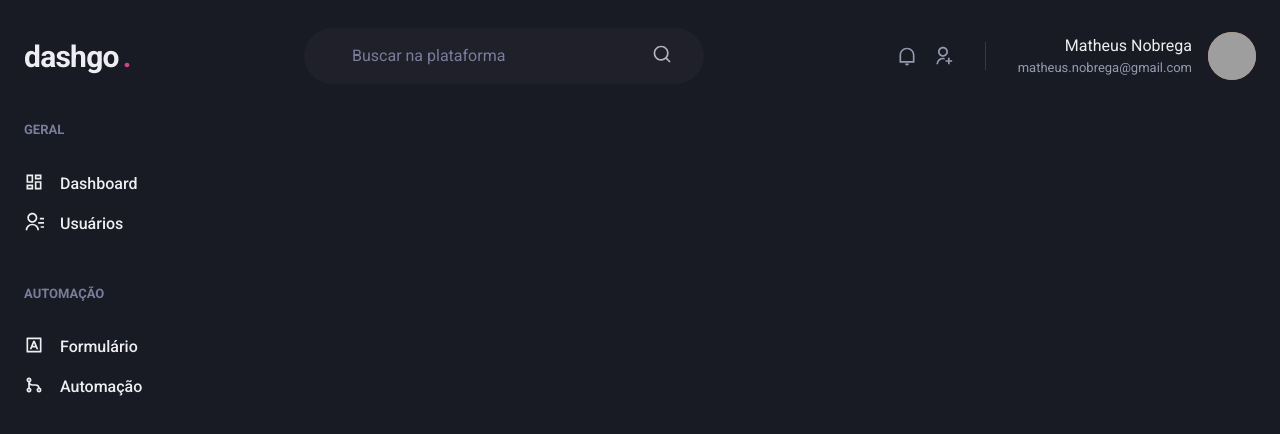
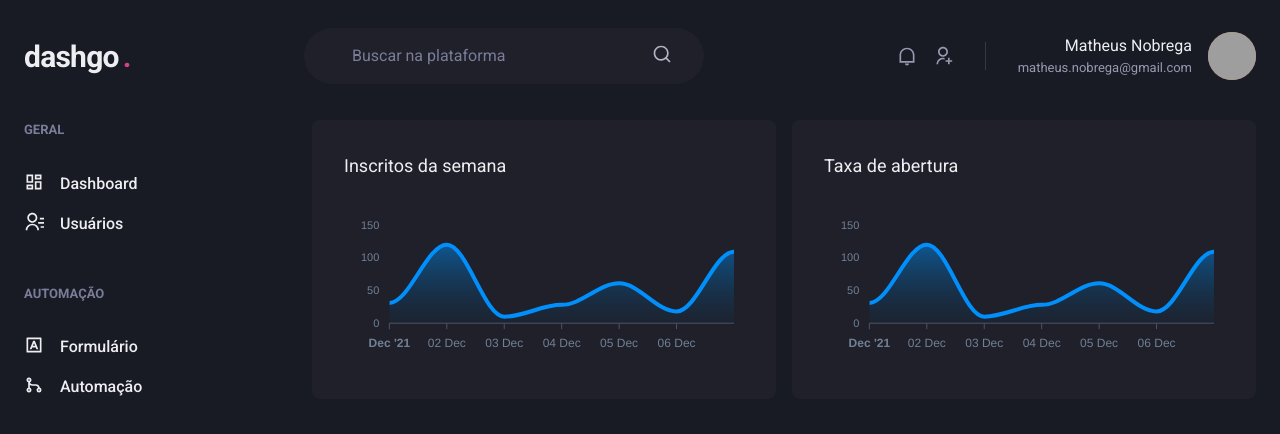
Before and after one commit to ma-nobrega/dash-go, a Next.js app: page /dashboard in a window 1280 px wide. Shown: the top 434 px of the page. Built offline with nearby package versions, Linux system fonts and the light colour scheme; grey boxes are pictures that could not be loaded.

Commit message:
Update dashboard page

```diff
--- a/package.json
+++ b/package.json
@@ -13,9 +13,11 @@
     "@chakra-ui/react": "^1.6.8",
     "@emotion/react": "^11.4.1",
     "@emotion/styled": "^11.3.0",
+    "apexcharts": "^3.28.3",
     "framer-motion": "^4.1.17",
     "next": "11.1.2",
     "react": "17.0.2",
+    "react-apexcharts": "^1.3.9",
     "react-dom": "17.0.2",
     "react-icons": "^4.2.0"
   },
--- a/src/pages/dashboard.tsx
+++ b/src/pages/dashboard.tsx
@@ -1,14 +1,88 @@
-import { Flex } from '@chakra-ui/react';
+import * as C from '@chakra-ui/react';
+import dynamic from 'next/dynamic';
 import Header from '../components/Header';
 import Sidebar from '../components/Sidebar';
 
+const Chart = dynamic(() => import('react-apexcharts'), {
+  ssr: false,
+});
+
+const options = {
+  chart: {
+    toolbar: {
+      show: false,
+    },
+    zoom: {
+      enabled: false,
+    },
+    foreColor: C.theme.colors.gray[500],
+  },
+  grid: {
+    show: false,
+  },
+  dataLabels: {
+    enabled: false,
+  },
+  tooltiop: {
+    enabled: false,
+  },
+  xaxis: {
+    type: 'datetime',
+    axisBorder: {
+      color: C.theme.colors.gray[600],
+    },
+    axisTicks: {
+      color: C.theme.colors.gray[600],
+    },
+    categories: [
+      '2021-12-01T00:00:00.000Z',
+      '2021-12-02T00:00:00.000Z',
+      '2021-12-03T00:00:00.000Z',
+      '2021-12-04T00:00:00.000Z',
+      '2021-12-05T00:00:00.000Z',
+      '2021-12-06T00:00:00.000Z',
+      '2021-12-07T00:00:00.000Z',
+    ],
+  },
+  fill: {
+    opacity: 0.3,
+    type: 'gradient',
+    gradient: {
+      shade: 'dark',
+      opacityFrom: 0.7,
+      opacityTo: 0.3,
+    },
+  },
+};
+
+const series = [
+  {
+    name: 'series1',
+    data: [31, 120, 10, 28, 61, 18, 109],
+  },
+];
+
 export default function Dashboard(): React.ReactElement {
   return (
-    <Flex direction="column" h="100vh">
+    <C.Flex direction="column" h="100vh">
       <Header />
-      <Flex w="100%" my="6" maxWidth={1480} mx="auto" px="6">
+      <C.Flex w="100%" my="6" maxWidth={1480} mx="auto" px="6">
         <Sidebar />
-      </Flex>
-    </Flex>
+        <C.SimpleGrid flex="1" gap="4" minChildWidth="320px" align="flex-start">
+          <C.Box p="8" bg="gray.800" pb="4" borderRadius={8}>
+            <C.Text fontSize="lg" mb="4">
+              Inscritos da semana
+            </C.Text>
+            <Chart options={options} series={series} type="area" height={160} />
+          </C.Box>
+          <C.Box p="8" bg="gray.800" pb="4" borderRadius={8}>
+            <C.Text fontSize="lg" mb="4">
+              Taxa de abertura
+            </C.Text>
+            <Chart options={options} series={series} type="area" height={160} />
+          </C.Box>
+        </C.SimpleGrid>
+      </C.Flex>
+    </C.Flex>
   );
 }
```
Also changed, not shown: 1 other file (tests, documents, lock files or other folders).
